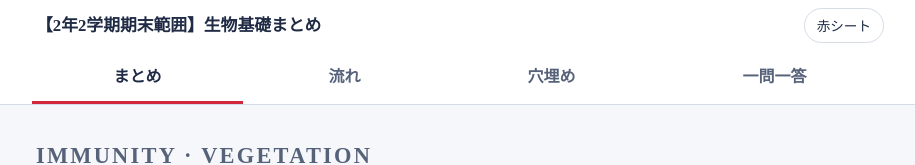
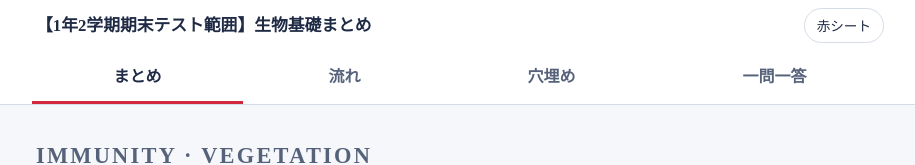
Before and after one commit to youki29/seibutsu-kiso-matome, a plain HTML site: page index.html in a window 1280 px wide. Shown: the top 165 px of the page, without its empty margins (180-1095 px from the left). Drawn offline with Linux system fonts and the light colour scheme; a web font is replaced by a local one.

Commit message:
名前を【1年2学期期末テスト範囲】に変更
Co-Authored-By: Claude Opus 5.5 <noreply@anthropic.com>

```diff
--- a/index.html
+++ b/index.html
@@ -3,7 +3,7 @@
 <head>
 <meta charset="UTF-8">
 <meta name="viewport" content="width=device-width, initial-scale=1, viewport-fit=cover">
-<title>【2年2学期期末範囲】生物基礎まとめ｜免疫と植生</title>
+<title>【1年2学期期末テスト範囲】生物基礎まとめ｜免疫と植生</title>
 <link rel="preconnect" href="https://fonts.googleapis.com">
 <link rel="preconnect" href="https://fonts.gstatic.com" crossorigin>
 <link href="https://fonts.googleapis.com/css2?family=Zen+Kaku+Gothic+New:wght@400;500;700&family=Zen+Old+Mincho:wght@700;900&display=swap" rel="stylesheet">
@@ -141,7 +141,7 @@ footer{text-align:center;color:var(--sub);font-size:.8rem;padding:24px 16px 40px
 <body>
 <header class="top">
   <div class="bar">
-    <span class="brand">【2年2学期期末範囲】生物基礎まとめ</span>
+    <span class="brand">【1年2学期期末テスト範囲】生物基礎まとめ</span>
     <button class="iconbtn sheetbtn" id="sheetBtn" aria-pressed="false" title="重要語句を赤シートで隠す">赤シート</button>
   </div>
   <nav class="tabs" aria-label="ページ切り替え">
```
